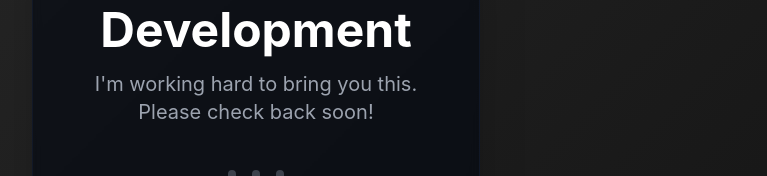
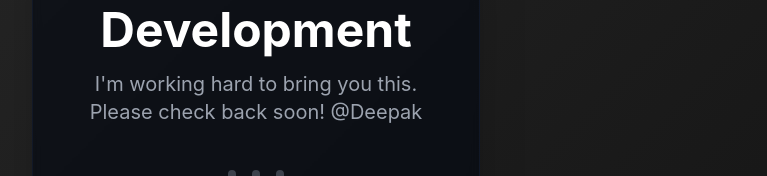
Before and after one commit to Deepcode2021/under-dev, a plain HTML site: page index.html in a window 1280 px wide. Shown: the part 294-470 px from the top of the page, without its empty margins (384-1151 px from the left). Drawn offline with nearby package versions, Linux system fonts and the light colour scheme.

Commit message:
Update index.html

```diff
--- a/index.html
+++ b/index.html
@@ -55,6 +55,7 @@
         <p class="text-lg sm:text-xl text-gray-400 mb-6">
             I'm working hard to bring you this.
             Please check back soon!
+            @Deepak
         </p>
 
         <div class="mt-8">
```
